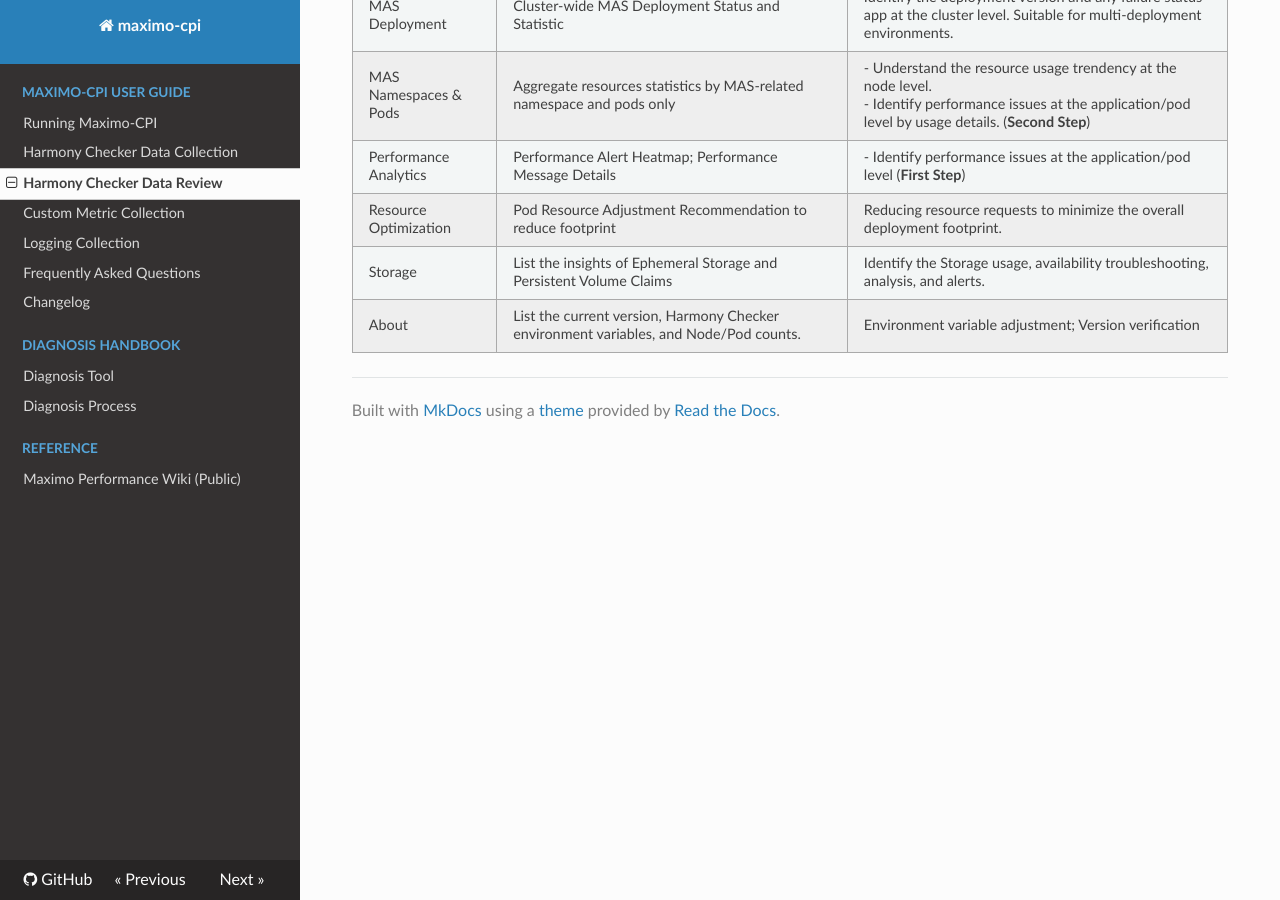
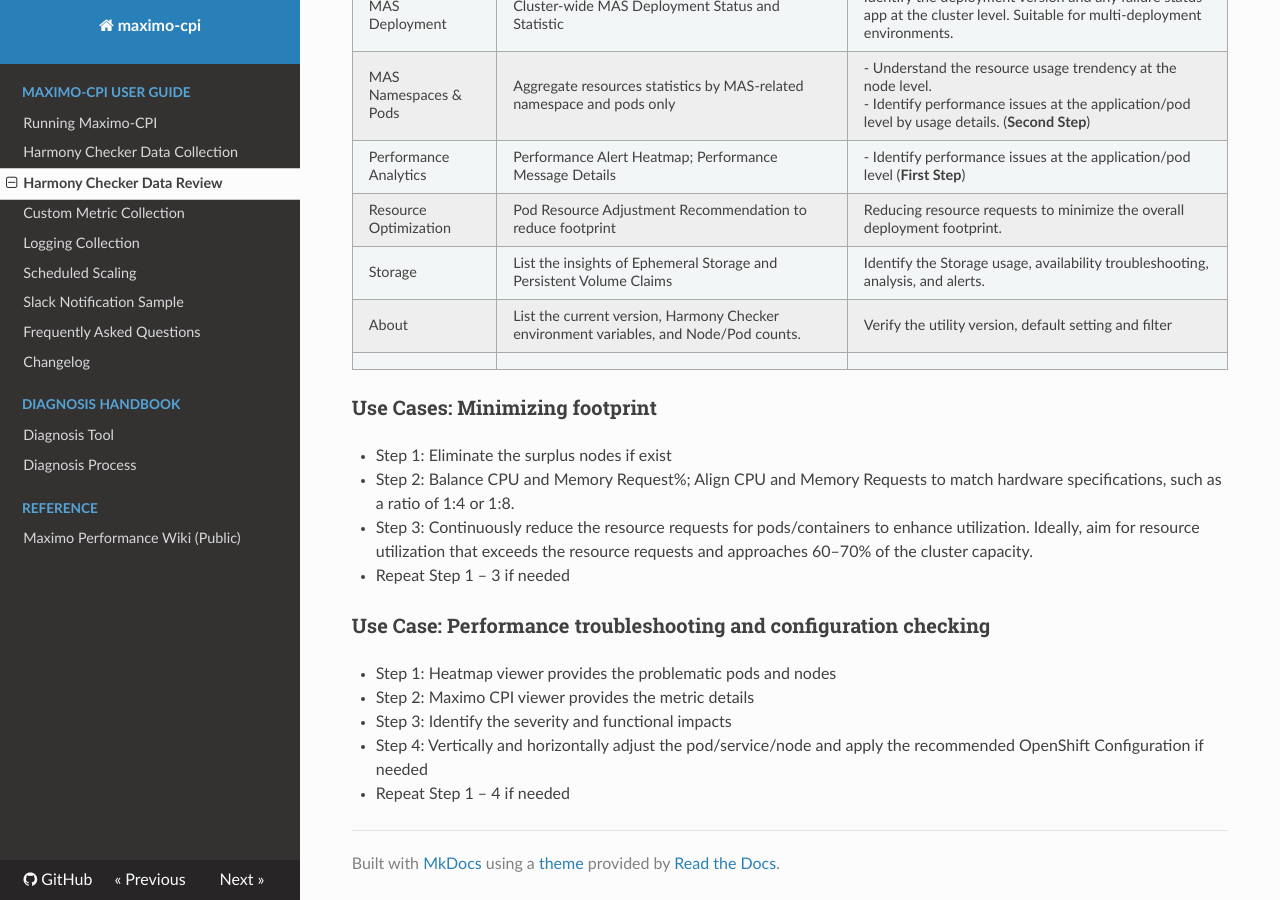
Before and after one commit to ibm-mas/mcpi, an MkDocs documentation site: the page built from docs/maximo-cpi/data-review.md, in a window 1280 px wide and 900 px high, scrolled down 1086 px. Built offline with MkDocs 1.6.1, drawn with Linux system fonts in a browser that asks for light colours; nearby versions of some CDN libraries.

Commit message:
[patch] update cli-commands.md and slack notification

```diff
--- a/docs/maximo-cpi/data-review.md
+++ b/docs/maximo-cpi/data-review.md
@@ -28,4 +28,21 @@
 | Performance   Analytics | Performance Alert   Heatmap; Performance Message Details                                                     | - Identify performance issues at the application/pod level (**First Step**)                   |
 | Resource   Optimization | Pod Resource   Adjustment Recommendation to reduce footprint                                                 | Reducing   resource requests to minimize the overall deployment footprint.      |
 | Storage                 | List the insights of   Ephemeral Storage and Persistent Volume Claims                                        | Identify the Storage usage, availability troubleshooting, analysis, and alerts.                   |
-| About                   | List the current   version, Harmony Checker environment variables, and Node/Pod counts.                      | Environment variable   adjustment; Version verification                         |
+| About                   | List the current   version, Harmony Checker environment variables, and Node/Pod counts.                      | Verify the utility version, default setting and filter
+                        |
+
+
+### Use Cases: Minimizing footprint
+
+- Step 1: Eliminate the surplus nodes if exist
+- Step 2: Balance CPU and Memory Request%; Align CPU and Memory Requests to match hardware specifications, such as a ratio of 1:4 or 1:8.
+- Step 3: Continuously reduce the resource requests for pods/containers to enhance utilization. Ideally, aim for resource utilization that exceeds the resource requests and approaches 60–70% of the cluster capacity.
+- Repeat Step 1 – 3 if needed
+
+### Use Case: Performance troubleshooting and configuration checking
+
+- Step 1: Heatmap viewer provides the problematic pods and nodes
+- Step 2: Maximo CPI viewer provides the metric details
+- Step 3: Identify the severity and functional impacts
+- Step 4: Vertically and horizontally adjust the pod/service/node and apply the recommended OpenShift Configuration if needed
+- Repeat Step 1 – 4 if needed
--- a/mkdocs.yml
+++ b/mkdocs.yml
@@ -12,6 +12,8 @@
     - 'Harmony Checker Data Review': maximo-cpi/data-review.md
     - 'Custom Metric Collection': maximo-cpi/custom-metric-collection.md
     - 'Logging Collection': maximo-cpi/logging-collection.md
+    - 'Scheduled Scaling': maximo-cpi/scheduled-ca
+    - 'Slack Notification Sample': maximo-cpi/slack-notification-sample.md
     - 'Frequently Asked Questions': faq.md
     #- 'Node Balance Data Collection': maximo-cpi/nb/nb.md
     #- 'Root Cause Analysis': maximo-cpi/rca/rca.md
```
Also changed, not shown: docs/maximo-cpi/cli-commands.md (added, +8 -0 lines), docs/maximo-cpi/slack-notification-sample.md (added, +36 -0 lines).
